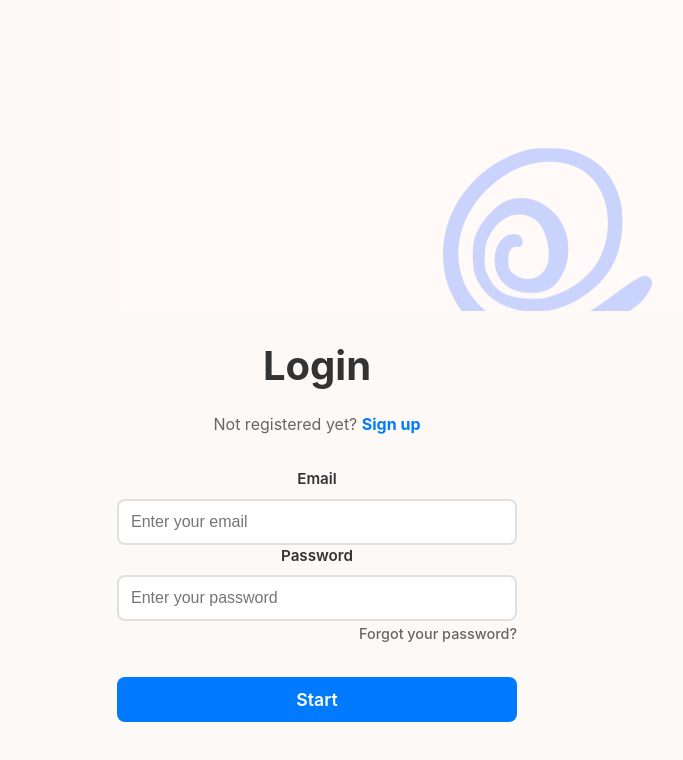
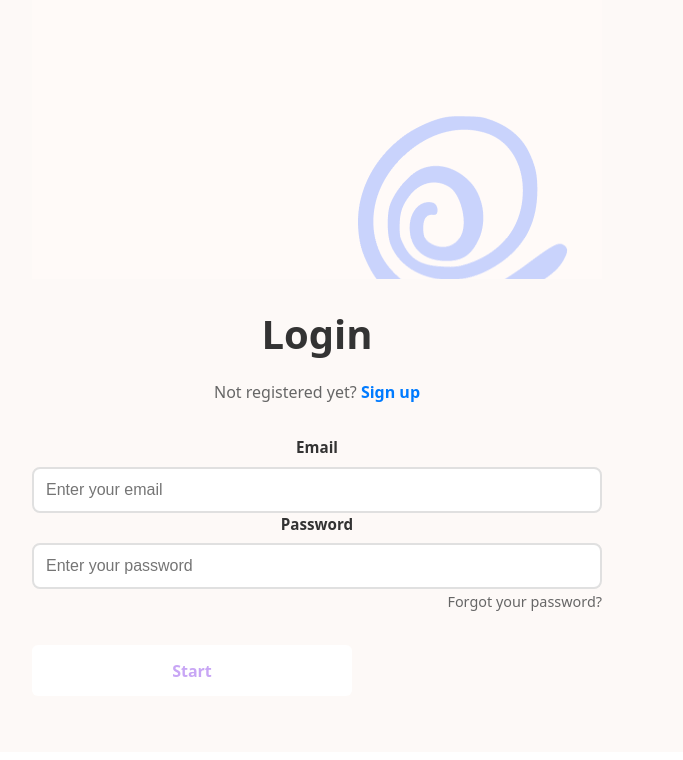
Before and after one commit to NikSala10/TaskiProject, a React (Vite) app: page / in a window 1280 px wide. Shown: the part 530-1290 px from the top of the page, without its empty margins (323-1006 px from the left). Built offline with nearby package versions, Linux system fonts and the light colour scheme.

Commit message:
feat(Login)Change in css login-btn

```diff
--- a/src/components/FormLogin/LoginForm.css
+++ b/src/components/FormLogin/LoginForm.css
@@ -3,13 +3,6 @@ html, body {
   padding: 0;
   overflow: hidden;
   background: #fdf9f7;
-}
-
-.login-form {
-  max-width: 400px;
-  margin: 0 auto;
-  padding: 2rem;
-  font-family: -apple-system, BlinkMacSystemFont, 'Segoe UI', Roboto, sans-serif;
 }
 
 .login-title {
@@ -78,16 +71,18 @@ html, body {
 }
 
 .login-btn {
+  background: #fff;
+  color: #c8a6f5;
+  padding: 0.9rem;
+  font-size: 1rem;
+  font-weight: bold;
+  border: none;
+  border-radius: 6px;
+  cursor: pointer;
   width: 100%;
-  padding: 0.75rem;
-  background-color: #007bff;
-  color: white;
-  border: none;
-  border-radius: 8px;
-  font-size: 1.1rem;
-  font-weight: 600;
-  cursor: pointer;
-  transition: background-color 0.3s ease;
+  max-width: 320px;
+  transition: background 0.3s;
+  margin-right:1rem ;
 }
 
 .login-btn:hover {
```
